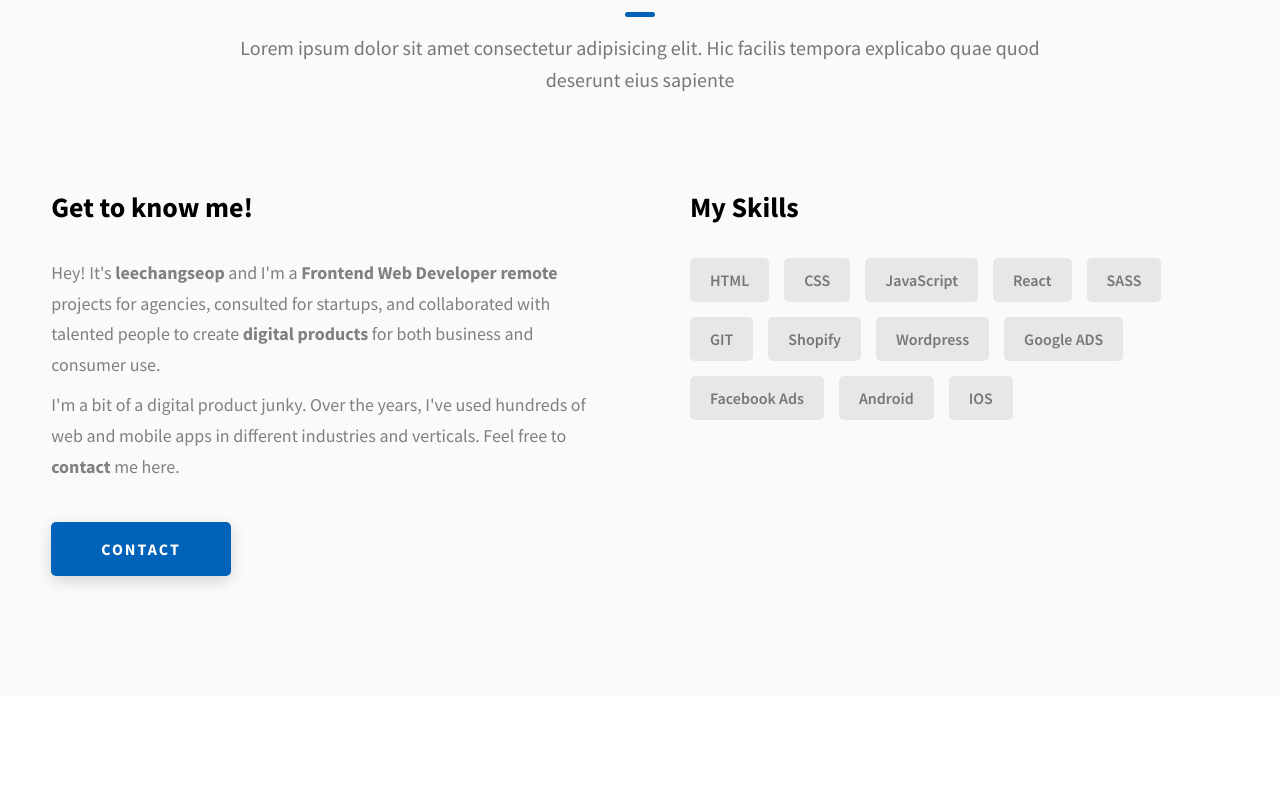
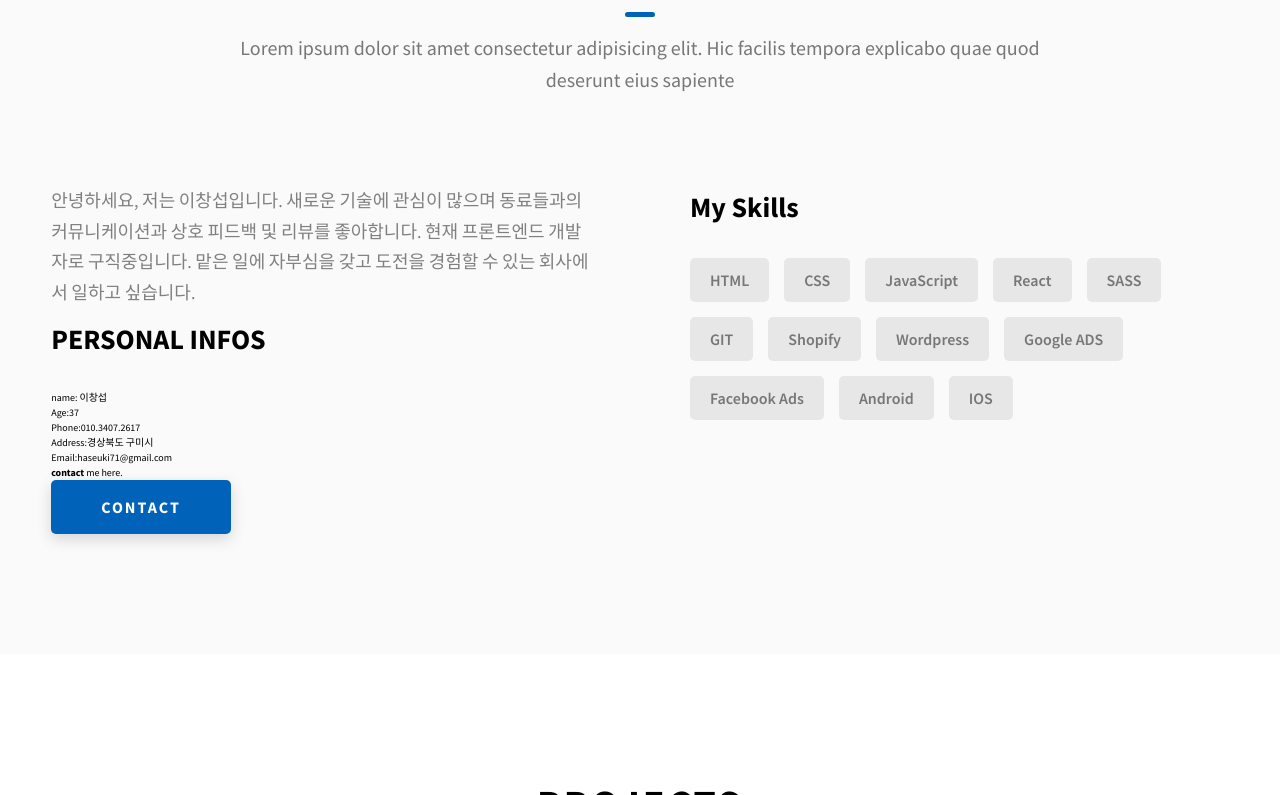
Before and after one commit to leechangseop71/leechangseop71.github.io, a website: page index.html in a window 1280 px wide. Shown: the part 983-1778 px from the top of the page. Drawn offline with Linux system fonts and the light colour scheme.

Commit message:
---------------------------------------

```diff
--- a/index.html
+++ b/index.html
@@ -87,7 +87,7 @@
         <h1 class="heading-primary">안녕하세요, 저는 이창섭입니다. 😀</h1>
         <div class="home-hero__info">
           <p class="text-primary">
-          새로운 기술에 관심이 많으며 동료들과의 커뮤니케이션과 상호 피드백 및 리뷰를 좋아합니다. 현재 프론트엔드 개발자로 구직중입니다. 맡은 일에 자부심을 갖고 도전을 경험할 수 있는 회사에서 일하고 싶습니다.
+
           </p>
           <p>
 
@@ -162,22 +162,21 @@
         </h2>
         <div class="about__content">
           <div class="about__content-main">
-            <h3 class="about__content-title">Get to know me!</h3>
+
             <div class="about__content-details">
               <p class="about__content-details-para">
-                Hey! It's
-                <strong>leechangseop</strong>
-                and I'm a <strong> Frontend Web Developer </strong>
-                <strong> remote </strong>
-                projects for agencies, consulted for startups, and collaborated
-                with talented people to create
-                <strong>digital products </strong>
-                for both business and consumer use.
+                안녕하세요, 저는 이창섭입니다.
+                새로운 기술에 관심이 많으며 동료들과의 커뮤니케이션과 상호 피드백 및 리뷰를 좋아합니다. 현재 프론트엔드 개발자로 구직중입니다. 맡은 일에 자부심을 갖고 도전을 경험할 수 있는 회사에서 일하고 싶습니다.
               </p>
+              <h3 class="about__content-title">PERSONAL INFOS</h3>
               <p class="about__content-details-para">
-                I'm a bit of a digital product junky. Over the years, I've used
-                hundreds of web and mobile apps in different industries and
-                verticals. Feel free to
+               <ul>
+                  <li>name: 이창섭</li>
+                  <li>Age:37</li>
+                  <li>Phone:010.3407.2617</li>
+                  <li>Address:경상북도 구미시</li>
+                  <li>Email:haseuki71@gmail.com</li>
+                </ul>
                 <strong>contact</strong> me here.
               </p>
             </div>
```
